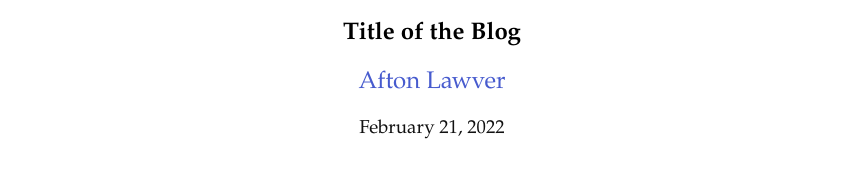
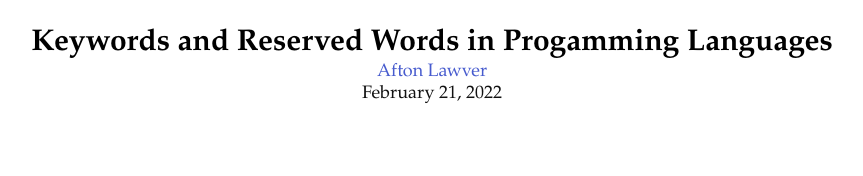
Before and after one commit to AftonLawver/htmlDevelopment, a plain HTML site: page Blog/firstblog.html in a window 1280 px wide. Shown: the whole page, without its empty margins (254-1117 px from the left). Drawn offline with Linux system fonts and the light colour scheme.

Commit message:
Various changes to blog presentation.

```diff
--- a/Blog/firstblog.html
+++ b/Blog/firstblog.html
@@ -2,14 +2,14 @@
 <html>
     <head>
         <meta charset="UTF-8">
-        <title>Afton Lawver: Notes on programming, personal development, and everything in between.</title>
+        <title>Keywords and Reserved Words in Progamming Languages</title>
         <link rel="stylesheet" href="styles.css" type="text/css">
         <link rel="icon" href="Afton.png">
     </head>
     <body>
         <article>
             <header>
-                <h1>Title of the Blog</h1>
+                <h1>Keywords and Reserved Words in Progamming Languages</h1>
                 <h2>
                     <a href="blog.html">Afton Lawver</a>
                 </h2>
@@ -17,6 +17,9 @@
                     <time datetime="2022-02-21">February 21, 2022</time>
                 </h3>
             </header>
+            <p>
+
+            </p>
         </article>
 
     </body>
--- a/Blog/styles.css
+++ b/Blog/styles.css
@@ -114,8 +114,15 @@ article > header {
 
 article > header > h1 {
     margin-bottom: 0em;
+    font-size: 30px;
 }
 
 article > header > h2 {
-    margin-bottom: 0em;
+    margin: 0em;
+    font-size: 18px;
 }
+
+article > header > h3 {
+    margin: 0em;
+    font-size: 18px;
+}
```
Also changed, not shown: 1 other file.
